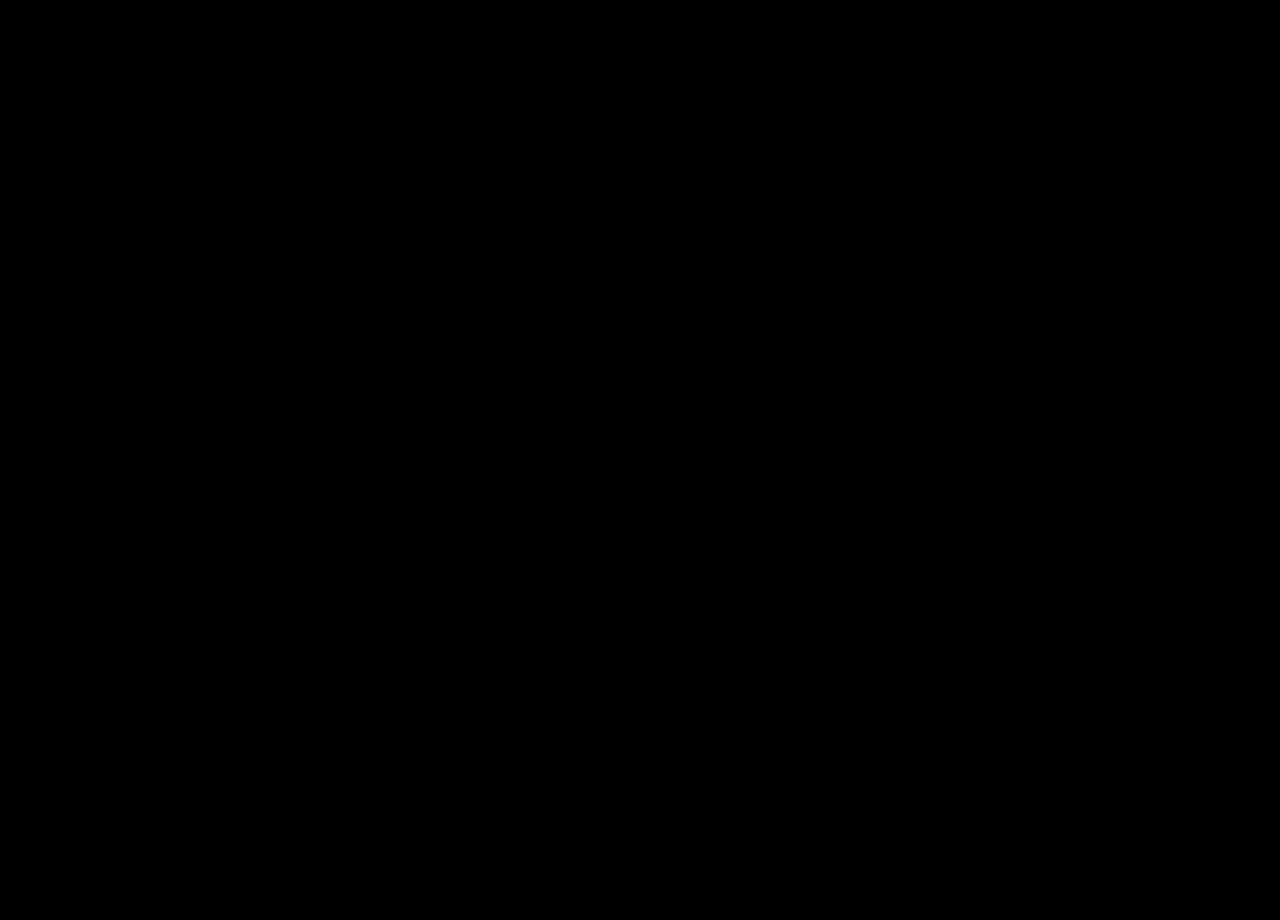
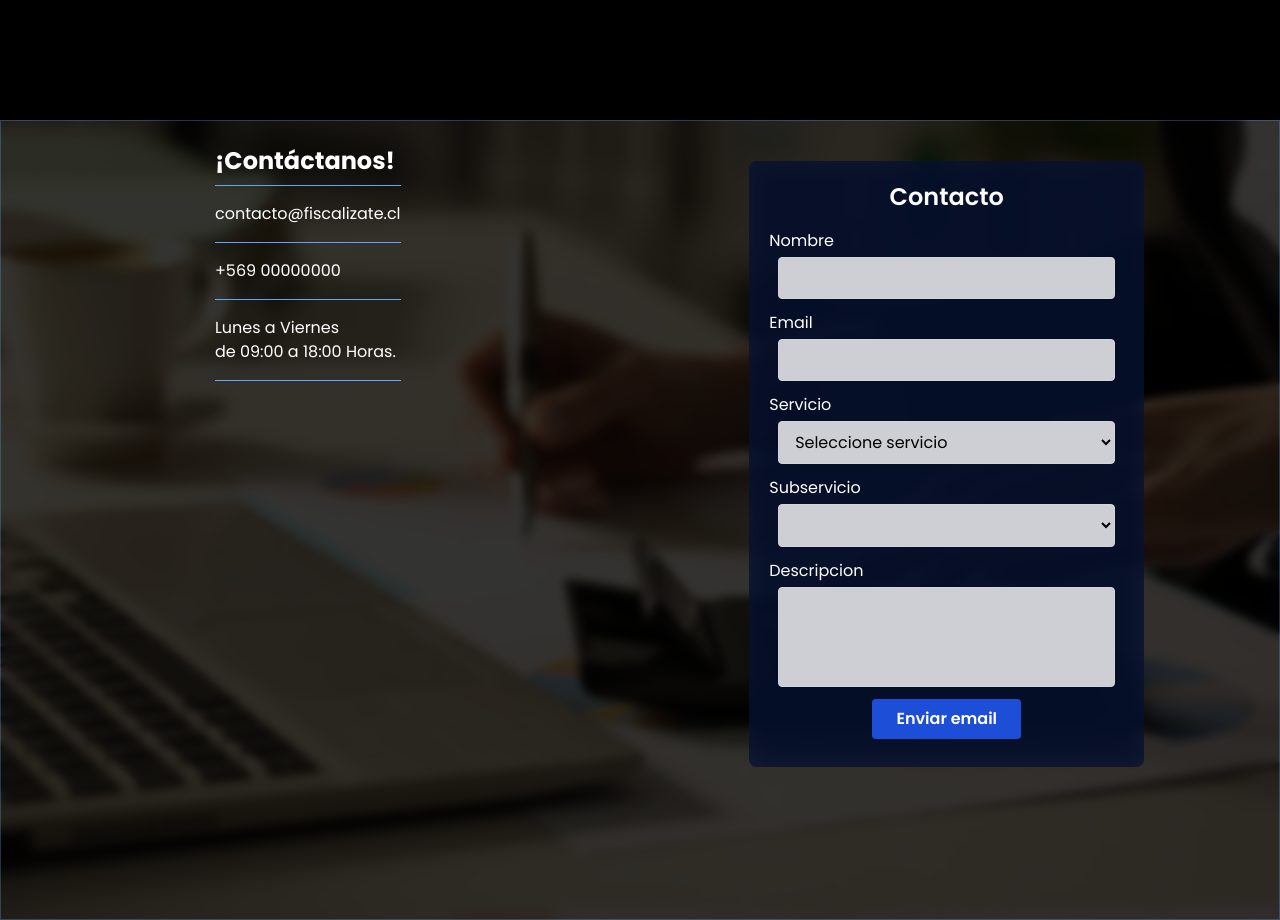
Before and after one commit to Smyca/react_sandoval, a React (Vite) app: page / in a window 1280 px wide. Shown: the part 1560-2480 px from the top of the page. Before the commit the page ends 1391 px from the top, so only its background shows below. Built offline with nearby package versions, Linux system fonts and the light colour scheme.

Commit message:
chore: add view contacto

```diff
--- a/src/App.jsx
+++ b/src/App.jsx
@@ -1,3 +1,4 @@
+import Contacto from "./components/Contacto";
 import Home  from "./components/Home";
 import Navbar from "./components/Navbar";
 import Servicios from "./components/Servicios";
@@ -16,6 +17,14 @@ import Servicios from "./components/Servicios";
         <Servicios />
       </div>
 
+      <div id="contacto"  >
+
+        <Contacto />
+      </div>
+
+
+
+
 
     </>
   )
--- a/src/components/Contacto.jsx
+++ b/src/components/Contacto.jsx
@@ -0,0 +1,126 @@
+import React from 'react'
+import imgcontact from '../assets/img/img-contact.jpg'
+
+
+
+const Contacto = () => {
+  return (
+    <section className='min-h-screen flex justify-center bg-cover bg-center'
+    style={{backgroundImage:`url(${imgcontact})`}}>
+
+        <div className=' flex-col md:flex-row w-full bg-black/80 border border-blue-400/30  backdrop-blur-sm min-h-screen h-auto flex justify-around'>
+            <div className="flex justify-center p-6 min-w-[280px] md:max-w-sm w-full mb-8 md:mb-0">
+                <ul className="list-none space-y-4">
+                <li>
+                    <h1 className="text-white text-2xl font-bold mb-2">¡Contáctanos!</h1>
+                    <div className="border-t border-blue-400 my-2 w-full" />
+                </li>
+                <li className="text-white break-all">contacto@fiscalizate.cl</li>
+                <div className="border-t border-blue-400 my-2 w-full" />
+                <li className="text-white">+569 00000000</li>
+                <div className="border-t border-blue-400 my-2 w-auto" />
+                <li className="text-white">
+                    Lunes a Viernes<br />
+                    de 09:00 a 18:00 Horas.
+                </li>
+                <div className="border-t border-blue-400 my-2 w-auto" />
+                </ul>
+            </div>
+
+            <div className=' p-5'>
+
+                    <form
+                    id="form"
+                    method="POST"
+                    className="mx-auto mt-5 p-5 rounded-lg shadow-sm bg-[rgba(8,21,56,0.7)] backdrop-blur-md max-w-md w-full"
+                    >
+                    <h1 className="text-center text-white text-2xl font-semibold mb-4">Contacto</h1>
+
+                    <div className="mb-3">
+                        <label htmlFor="name" className="block text-white mb-1">Nombre</label>
+                        <input
+                        name="name"
+                        type="text"
+                        id="name"
+                        required
+                        className=" text-black block w-[95%] mx-auto px-3 py-2 rounded border border-gray-300 focus:ring-2 focus:ring-blue-400 outline-none bg-white/80"
+                        />
+                    </div>
+
+                    <div className="mb-3">
+                        <label htmlFor="email" className="block text-white mb-1">Email</label>
+                        <input
+                        name="email"
+                        type="email"
+                        id="email"
+                        required
+                        className="text-black block w-[95%] mx-auto px-3 py-2 rounded border border-gray-300 focus:ring-2 focus:ring-blue-400 outline-none bg-white/80"
+                        />
+                    </div>
+
+                    <div className="mb-3 ">
+                        <label htmlFor="Servicio" className="block text-white mb-1">Servicio</label>
+                        <select
+                        id="Servicio"
+                        name="Servicio"
+                        defaultValue=""
+                        className=" text-black block w-[95%] mx-auto px-3 py-2 rounded border border-gray-300 focus:ring-2 focus:ring-blue-400 outline-none bg-white/80"
+                        >
+                        <option value="" disabled >Seleccione servicio</option>
+                        <option value="Creacion de empresa">Creacion de empresa</option>
+                        <option value="Inicio de Actividades">Inicio de Actividades</option>
+                        <option value="Declaracion de formulario 29 (IVA)">Declaracion de formulario 29 (IVA)</option>
+                        <option value="Declaraciones Juradas">Declaraciones Juradas</option>
+                        <option value="Declaración Renta Segunda Categoria">Declaración Renta Segunda Categoría</option>
+                        <option value="Contabilidad bajo normas PCGA">Contabilidad bajo normas PCGA</option>
+                        </select>
+                    </div>
+
+                    <div className="mb-3">
+                        <label htmlFor="subServicio" className="block text-white mb-1">Subservicio</label>
+                        <select
+                        name="subServicio"
+                        id="subServicio"
+                          defaultValue=""
+                        className="text-black block w-[95%] mx-auto px-3 py-2 rounded border border-gray-300 focus:ring-2 focus:ring-blue-400 outline-none bg-white/80"
+                        >
+                        <option value="" disabled ></option>
+                        </select>
+                    </div>
+
+                    <div className="mb-3">
+                        <label htmlFor="desc" className="block text-white mb-1">Descripcion</label>
+                        <textarea
+                        name="desc"
+                        id="desc"
+                        required
+                        rows={4}
+                        className="text-black block w-[95%] mx-auto px-3 py-2 rounded border border-gray-300 focus:ring-2 focus:ring-blue-400 outline-none bg-white/80 resize-none h-[100px]"
+                        ></textarea>
+                    </div>
+
+                    <div className="flex justify-center mb-2">
+                        <input
+                        type="submit"
+                        id="btn-enviar"
+                        value="Enviar email"
+                        className="bg-blue-700 hover:bg-blue-800 text-white font-semibold px-6 py-2 rounded cursor-pointer transition-colors duration-200"
+                        />
+                    </div>
+                    <input type="hidden" name="_next" value="http://127.0.0.1:8000/" />
+                    <input type="hidden" name="_captcha" value="false" />
+                    </form>
+
+
+
+            </div>
+        </div>
+
+
+
+
+    </section>
+  )
+}
+
+export default Contacto
--- a/src/components/Home.jsx
+++ b/src/components/Home.jsx
@@ -18,8 +18,8 @@ const Home = () => {
       className="min-h-auto  flex justify-center items-center bg-cover bg-center"
       style={{ backgroundImage: `url(${bgImage})` }}
     >
-      <div className="bg-black/80 border border-blue-400/30 shadow-2xl backdrop-blur-sm  h-auto flex items-center justify-center">
-        <div className="relative flex flex-col items-center mt-6 px-4 sm:px-8 md:px-20 lg:px-40">
+      <div className="bg-black/80 border border-blue-400/30 shadow-2xl backdrop-blur-sm min-h-screen h-auto flex items-center justify-center">
+        <div className="relative flex flex-col items-center mt-10 px-4 sm:px-8 md:px-20 lg:px-40 lg:-mt-20">
           <h1 className=" text-white  text-4xl md:text-5xl font-bold mb-2 drop-shadow-md left-0">
             ¿Quienes Somos?
           </h1>
@@ -34,7 +34,8 @@ const Home = () => {
               <h2 className="text-center text-white text-3xl md:text-4xl font-bold mb-4 ">
                 Algunos de nuestros servicios
               </h2>
-              <div className=" space-y-3 text-white text-lg md:text-xl font-semibold">
+              <div className="flex justify-center  text-white text-lg md:text-xl font-semibold">
+                <span className="w-auto ">
                   <p>
                     <CheckIcon />
                     Constitución de Empresa.
@@ -51,6 +52,8 @@ const Home = () => {
                     <CheckIcon />
                     Declaración de Impuestos Mensuales.
                   </p>
+
+                </span>
               </div>
             </div>
           </div>
--- a/src/components/Navbar.jsx
+++ b/src/components/Navbar.jsx
@@ -9,7 +9,7 @@ const Navbar = () => {
   const toggleNavbar = () => setMobileDrawerOpen(!mobileDrawerOpen);
 
   return (
-    <nav className="sticky top-0 z-50 backdrop-blur-lg border-b border-blue-400/40 bg-blue-900/70">
+    <nav className="sticky top-0 z-50 backdrop-blur-md border-b-1 border-blue-400/40 bg-blue-900/50">
       <div className="w-full px-4 mx-auto relative lg:text-sm">
         <div className="flex justify-between items-center py-3">
           <div className="flex items-center flex-shrink-0">
--- a/src/components/Servicios.jsx
+++ b/src/components/Servicios.jsx
@@ -46,13 +46,13 @@ const Servicios = () => {
         <Slider {...settings} >
           {servicios.map((s) => (
             <div
-              className="mt-5  text-center relative bg-white text-black rounded-xl min-w-0
+              className="mt-5 transition-all duration-300 ease-in-out hover:-translate-y-1 hover:[box-shadow:0_0_5px_1px_rgba(255,255,255,0.6)] text-center relative bg-white text-black cursor-pointer rounded-xl min-w-0
                 h-[550px] sm:h-[500px] xs:h-[350px] flex flex-col justify-between"
               key={s.nombre}
             >
               <div >
-                <div className="h-52 w-full rounded-lg backdrop-blur bg-blue-900/70 flex justify-center items-center">
-                  <img src={s.img} alt="" className="h-52 rounded-sm w-full max-h-52 xs:max-h-52" />
+                <div className="h-52 w-full rounded-xl backdrop-blur bg-blue-900/70 flex justify-center items-center">
+                  <img src={s.img} alt="" className="h-52 rounded-t-xl w-full max-h-52 xs:max-h-52" />
                 </div>
                 <div className="flex flex-col justify-center items-center gap-4 p-4">
                   <p className="text-xl font-semibold xs:text-lg">{s.nombre}</p>
--- a/src/constants/index.jsx
+++ b/src/constants/index.jsx
@@ -12,7 +12,6 @@ import _equipo from "../assets/img/equipo.jpg";
 import inicioAct from "../assets/img/inicio_act.jfif";
 import _logo from "../assets/img/logo.png";
 import _service from "../assets/img/service.jpeg";
-import _test2 from "../assets/img/test-2.jpg";
 import _test1 from "../assets/img/test1.jpg";
 
 
--- a/src/index.css
+++ b/src/index.css
@@ -8,7 +8,7 @@
 
 html {
   scroll-behavior: smooth;
-  scroll-padding-top: 76px;
+  scroll-padding-top: 72px;
 }
 
 :root {
```
Also changed, not shown: src/assets/img/img-contact.jpg (renamed from src/assets/img/test-2.jpg). Lines whose indentation alone changed are shown as unchanged.
